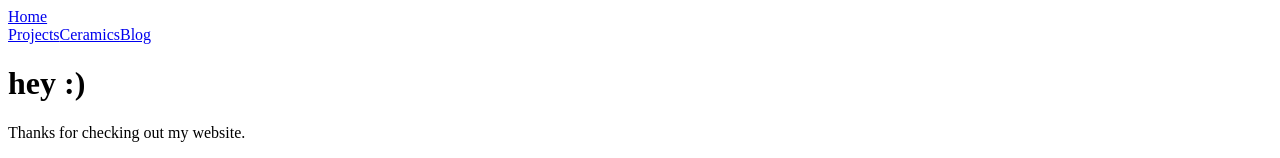
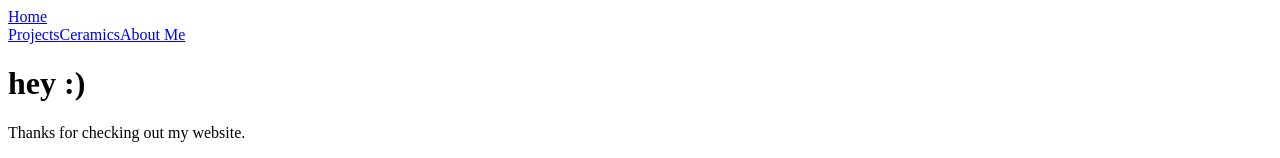
Before and after one commit to Cpt-Catnip/personal-site, a React app: page /home in a window 1280 px wide. Shown: the top 158 px of the page. Built offline with nearby package versions, Linux system fonts and the light colour scheme; the HTML template or start-up script is replaced by a standard one.

Commit message:
updates navbar text

```diff
--- a/src/components/Navbar.tsx
+++ b/src/components/Navbar.tsx
@@ -15,7 +15,7 @@ const Routes = () => {
           Ceramics
         </Link>
         <Link to="/about-me" className="nav-item">
-          Blog
+          About Me
         </Link>
       </div>
     </nav>
```
